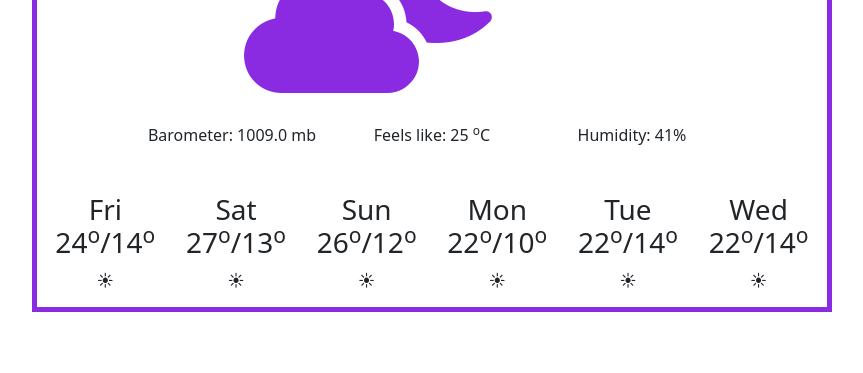
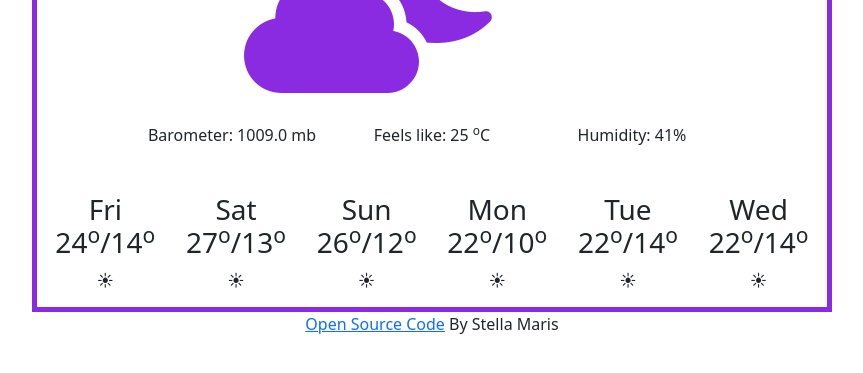
Before and after one commit to chimaris/sheCodes-project, a plain HTML site: page index.html in a window 1280 px wide. Shown: the part 293-666 px from the top of the page, without its empty margins (208-1071 px from the left). Drawn offline with nearby package versions, Linux system fonts and the light colour scheme.

Commit message:
Added Github link

```diff
--- a/index.html
+++ b/index.html
@@ -84,6 +84,9 @@
 				</div>
 			</div>
 		</div>
+		<footer>
+			<p><a href="https://github.com/chimaris/sheCodes-project">Open Source Code</a> By Stella Maris</p>
+		</footer>
 		<script src="src/index.js"></script>
 	</body>
 </html>
--- a/src/style.css
+++ b/src/style.css
@@ -21,3 +21,7 @@
 	width: 600px;
 	margin: 30px auto;
 }
+
+footer p {
+	text-align: center;
+}
```
